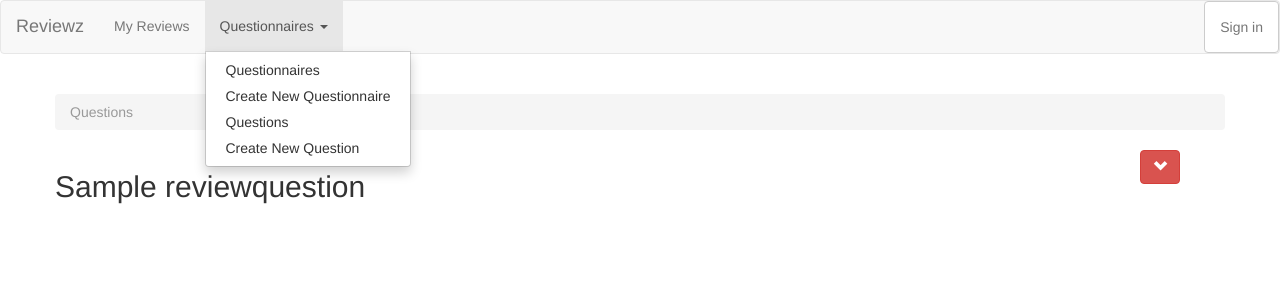
After one commit to jeffbean/reviewz, a Django app: page /reviews/question/list/ in a window 1280 px wide, after a click on "Questionnaires". The commit adds this page. Shown: the top 300 px of the page. Run offline with Django 3.2, Linux system fonts and the light colour scheme; tables that the repository leaves empty hold one stand-in row (values such as "Sample post"); parts of the project's set-up code (start-up, migrations or seed data) failed here and were passed over; some libraries are stand-ins or nearby versions.

Commit message:
Added create/list/detail pages for questions.Added breadcrumbs as well.

```diff
--- a/reviewz/apps/peerreview/models.py
+++ b/reviewz/apps/peerreview/models.py
@@ -1,3 +1,4 @@
+# coding=utf-8
 from django.contrib.auth import get_user_model
 from django.core.urlresolvers import reverse
 from django.db import models
@@ -17,11 +18,17 @@ class ReviewQuestionnaire(models.Model):
     def __unicode__(self):
         return self.title
 
+    def __str__(self):
+        return self.title
+
 
 class ReviewQuestion(models.Model):
     questionnaire = models.ManyToManyField(ReviewQuestionnaire)
-    question = models.CharField(max_length=255)
+    question = models.CharField(max_length=255, unique=True)
     description = models.TextField(null=True, blank=True)
+
+    def get_absolute_url(self):
+        return reverse('question_detail', kwargs={'pk': self.pk})
 
     def __unicode__(self):
         return '{0}'.format(self.question)
--- /dev/null
+++ b/reviewz/apps/peerreview/templates/reviewquestion_list.html
@@ -0,0 +1,78 @@
+{% extends 'review_base.html' %}
+{% block breadcrumbs %}
+    <ol class="breadcrumb">
+        {% if reviewquestionnaire %}
+            <li><a href="{% url "questionnaire_list" %}">Questionnaires</a></li>
+            <li><a href="{% url "questionnaire_detail" reviewquestionnaire.pk %}"> {{ reviewquestionnaire.title }}</a></li>
+        {% endif %}
+        <li class="active">Questions</li>
+    </ol>
+
+{% endblock %}
+
+{% block content %}
+    {% if reviewquestion_list %}
+        {% for reviewquestion in reviewquestion_list %}
+            <div class="row">
+
+                <h2 class="col-lg-11">{{ reviewquestion.question }}</h2>
+                <button type="button" class="btn btn-danger " data-toggle="collapse"
+                        data-target="#question_description_{{ forloop.counter }}"><span
+                        class="glyphicon glyphicon-chevron-down"></span>
+                </button>
+
+            </div>
+
+            <div id="question_description_{{ forloop.counter }}" class="well well-sm collapse">
+                {% if reviewquestion.description %}
+                    <h4>Description:</h4>
+                    <p>{{ reviewquestion.description }}</p>
+                {% endif %}
+                <hr>
+                <h4>Questionnaires:</h4>
+                <ul>
+
+                    {% for q in  reviewquestion.questionnaire.all %}
+                        <li><a href="{% url "questionnaire_detail" q.pk %}">{{ q.title }}</a></li>
+                    {% empty %}
+                        <p>need button to add this question to questionnaires</p>
+                    {% endfor %}
+
+                </ul>
+            </div>
+        {% endfor %}
+    {% elif reviewquestionnaire %}
+        {% for reviewquestion in reviewquestionnaire.reviewquestion_set.all %}
+            <div class="row">
+
+                <h2 class="col-lg-11">{{ reviewquestion.question }}</h2>
+                <button type="button" class="btn btn-danger " data-toggle="collapse"
+                        data-target="#question_description_{{ forloop.counter }}"><span
+                        class="glyphicon glyphicon-chevron-down"></span>
+                </button>
+
+            </div>
+
+            <div id="question_description_{{ forloop.counter }}" class="well well-sm collapse">
+                {% if reviewquestion.description %}
+                    <h4>Description:</h4>
+                    <p>{{ reviewquestion.description }}</p>
+                {% endif %}
+                <hr>
+                <h4>Questionnaires:</h4>
+                <ul>
+
+                    {% for q in  reviewquestion.questionnaire.all %}
+                        <li><a href="{% url "questionnaire_detail" q.pk %}">{{ q.title }}</a></li>
+                    {% empty %}
+                        <p>need button to add this question to questionnaires</p>
+                    {% endfor %}
+
+                </ul>
+            </div>
+        {% endfor %}
+    {% endif %}
+
+
+
+{% endblock %}
--- a/reviewz/apps/peerreview/urls.py
+++ b/reviewz/apps/peerreview/urls.py
@@ -1,12 +1,10 @@
+# coding=utf-8
 from django.contrib import admin
 from django.contrib.auth.decorators import login_required
-from reviewz.apps.peerreview.views import PeerReviewHome, MyPeerReviews, DoReviewView, PeerReviewView, QuestionnaireCreate, QuestionnaireDetail, QuestionnaireList
+from reviewz.apps.peerreview.views import *
 
 admin.autodiscover()
 from django.conf.urls import patterns, url
-
-
-
 
 urlpatterns = patterns(
     '',
@@ -25,5 +23,10 @@ urlpatterns = patterns(
         name='questionnaire_detail'),
     url(r'^questionnaire/list/$', QuestionnaireList.as_view(),
         name='questionnaire_list'),
+
+    url(r'^question/create/$', QuestionCreateView.as_view(), name='question_create'),
+    url(r'^question/(?P<pk>\d+)/$', QuestionDetailView.as_view(), name='question_detail'),
+    url(r'^question/list/$', QuestionListView.as_view(), name='question_list'),
+    url(r'^question/list/(?P<pk>\d+)/$', QuestionnaireQuestionListView.as_view(), name='questionnaire_question_list'),
     #url(r'^do_review/(?P<pk>\d+)/submit/$', login_required(ReviewSubmitView.as_view()), name='submit_review'),
 )
--- a/reviewz/apps/peerreview/views.py
+++ b/reviewz/apps/peerreview/views.py
@@ -97,6 +97,27 @@ class QuestionnaireList(ListView):
     model = ReviewQuestionnaire
     template_name = 'reviewquestionnaire_list.html'
 
+
 class QuestionnaireDetail(DetailView):
     model = ReviewQuestionnaire
     template_name = 'reviewquestionnaire_detail.html'
+
+
+class QuestionCreateView(CreateView):
+    model = ReviewQuestion
+    template_name = 'reviewquestion_form.html'
+
+
+class QuestionDetailView(DetailView):
+    model = ReviewQuestion
+    template_name = 'reviewquestion_detail.html'
+
+
+class QuestionListView(ListView):
+    model = ReviewQuestion
+    template_name = 'reviewquestion_list.html'
+
+
+class QuestionnaireQuestionListView(DetailView):
+    model = ReviewQuestionnaire
+    template_name = 'reviewquestion_list.html'
--- a/reviewz/templates/base.html
+++ b/reviewz/templates/base.html
@@ -57,6 +57,8 @@
                 {{ page_header }}
             {% endblock %}
         </h2>
+        {% block breadcrumbs %}
+        {% endblock %}
         {% block content %}
         {% endblock %}
     </div>
--- a/reviewz/templates/subtemplates/nav.html
+++ b/reviewz/templates/subtemplates/nav.html
@@ -25,9 +25,9 @@
                         <li><a href="
                         {% url "questionnaire_list" %}">Questionnaires</a></li>
 
-                        <li><a href="{% url "questionnaire_create" %}">Create
-                            New
-                            Questionnaire</a></li>
+                        <li><a href="{% url "questionnaire_create" %}">Create New Questionnaire</a></li>
+                        <li><a href="{% url "question_list" %}">Questions</a></li>
+                        <li><a href="{% url "question_create" %}">Create New Question</a></li>
                     </ul>
                 </li>
             {% endblock %}
--- a/reviewz/urls.py
+++ b/reviewz/urls.py
@@ -3,7 +3,7 @@ from django.conf.urls import patterns, include, url
 # Uncomment the next two lines to enable the admin:
 from django.contrib import admin
 from django.contrib.staticfiles.urls import staticfiles_urlpatterns
-from django.views.generic import TemplateView
+from django.views.generic import TemplateView, RedirectView
 from reviewz import settings
 
 admin.autodiscover()
@@ -15,6 +15,7 @@ class ReveiwzIndex(TemplateView):
 
 urlpatterns = patterns(
     '',
+    url(r'^$', RedirectView.as_view(url='/reviews/')),
     url(r'^reviews/',  include('reviewz.apps.peerreview.urls')),
     url(r'^accounts/', include('reviewz.apps.accounts.urls')),
 
```
Also changed, not shown: reviewz/apps/peerreview/templates/reviewquestion_detail.html (added, +29 -0 lines), reviewz/apps/peerreview/templates/reviewquestion_form.html (added, +8 -0 lines), reviewz/apps/peerreview/templates/reviewquestionnaire_detail.html (+16 -2 lines), reviewz/apps/peerreview/templates/reviewquestionnaire_list.html (+7 -2 lines).
